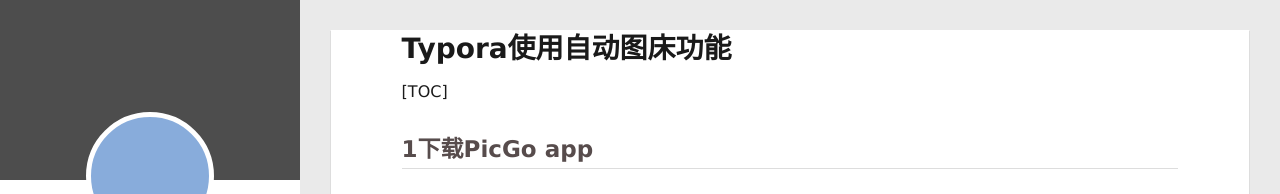
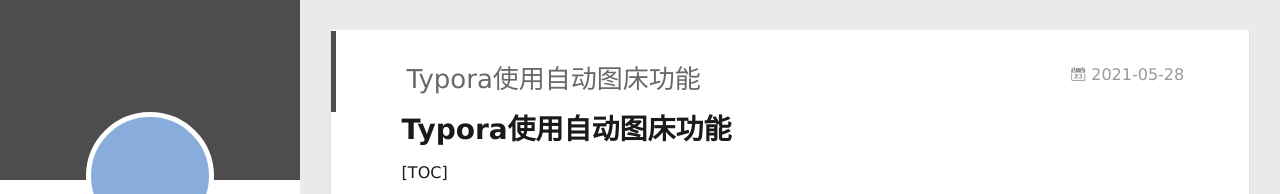
Before and after one commit to gx-njx/gx-njx.github.io, a plain HTML site: page index.html in a window 1280 px wide. Shown: the top 194 px of the page. Drawn offline with Linux system fonts and the light colour scheme.

Commit message:
Add files via upload

```diff
--- a/content.json
+++ b/content.json
@@ -1 +1 @@
-[{"title":"","date":"2021-05-28T02:19:43.605Z","path":"2021/05/28/markdown图床/","tags":[]},{"title":"Hello World","date":"2021-05-27T13:23:35.620Z","path":"2021/05/27/hello-world/","tags":[]}]
+[{"title":"Typora使用自动图床功能","date":"2021-05-28T02:19:43.605Z","path":"2021/05/28/markdown图床/","tags":[]},{"title":"Hello World","date":"2021-05-27T13:23:35.620Z","path":"2021/05/27/hello-world/","tags":[]}]
--- a/index.html
+++ b/index.html
@@ -147,6 +147,21 @@
 
     <article id="post-markdown图床" class="article article-type-post  article-index" itemscope itemprop="blogPost">
   <div class="article-inner">
+
+      <header class="article-header">
+
+
+    <h1 itemprop="name">
+      <a class="article-title" href="/2021/05/28/markdown%E5%9B%BE%E5%BA%8A/">Typora使用自动图床功能</a>
+    </h1>
+
+
+
+        <a href="/2021/05/28/markdown%E5%9B%BE%E5%BA%8A/" class="archive-article-date">
+  	<time datetime="2021-05-28T02:19:43.605Z" itemprop="datePublished"><i class="icon-calendar icon"></i>2021-05-28</time>
+</a>
+
+      </header>
 
     <div class="article-entry" itemprop="articleBody">
 
```
Also changed, not shown: 2021/05/27/hello-world/index.html (+1 -1 lines), 2021/05/28/markdown图床/index.html (+18 -3 lines), archives/2021/05/index.html (+6 -0 lines), archives/2021/index.html (+6 -0 lines), archives/index.html (+6 -0 lines).
